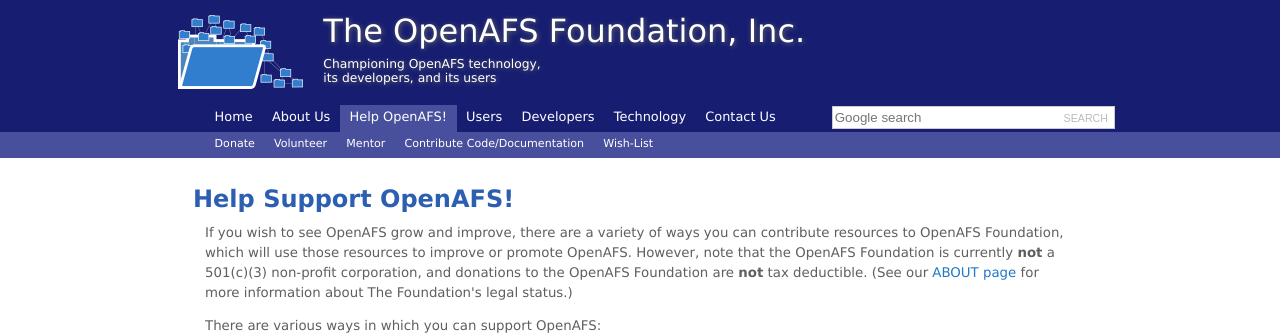
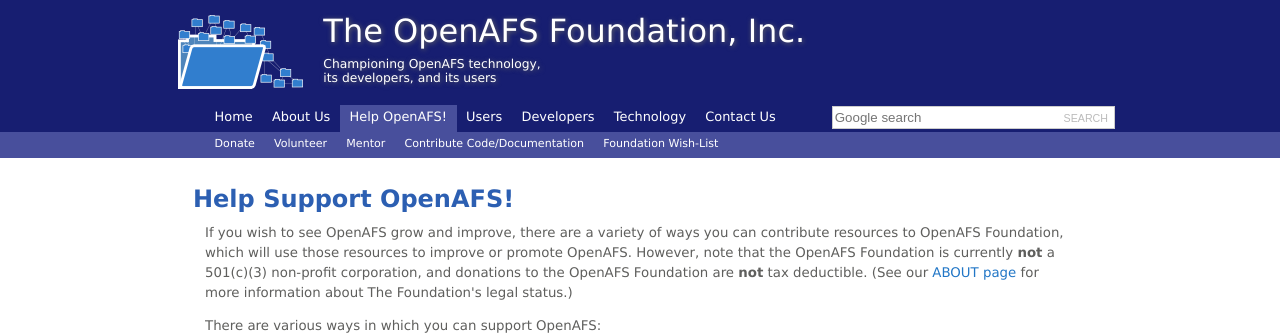
Before and after one commit to openafsfoundation/openafsfoundation.org, a Jekyll site: the page built from help/index.md, in a window 1280 px wide. Shown: the top 335 px of the page. Built offline with Jekyll 4.4.1, drawn with Linux system fonts in a browser that asks for light colours.

Commit message:
Update nav.yaml

```diff
--- a/_data/nav.yaml
+++ b/_data/nav.yaml
@@ -44,7 +44,7 @@
     - name: Contribute Code/Documentation
       url: help/code/
 
-    - name: Wish-List
+    - name: Foundation Wish-List
       url: help/wishlist/
 
 - name: Users
```
